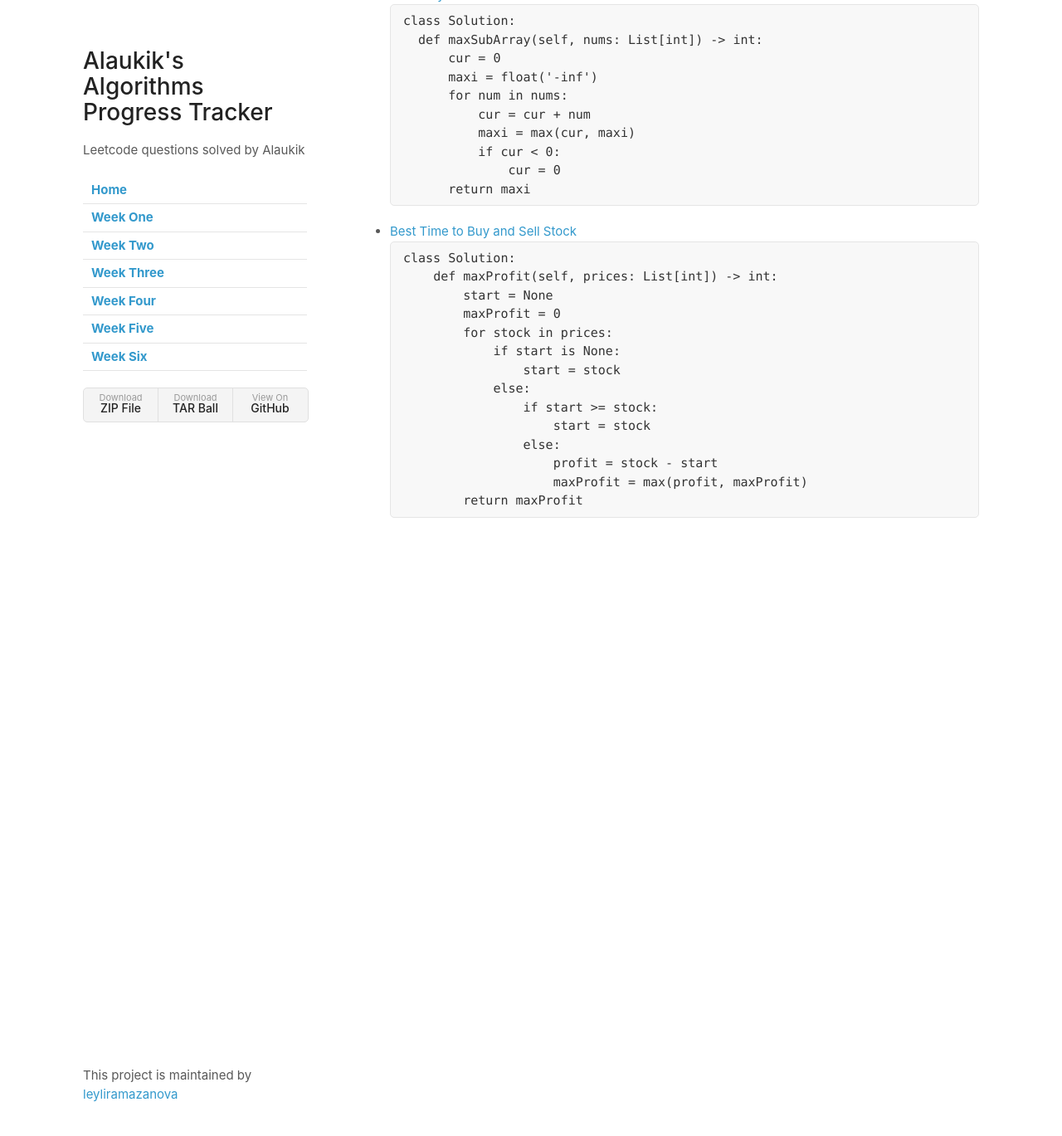
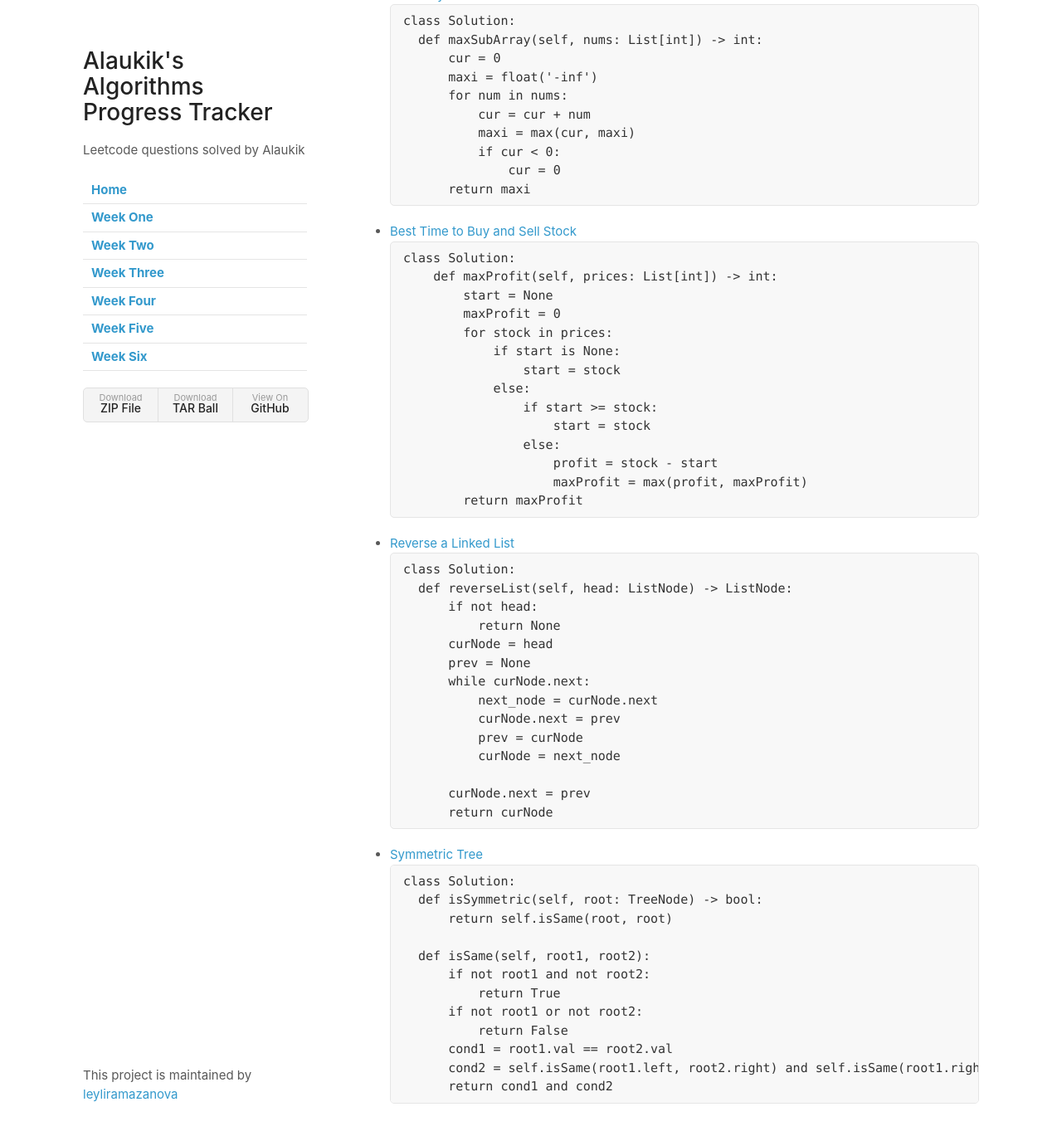
Before and after one commit to leyliramazanova/Five-Weeks-of-Leet-Code, a Jekyll site: the page built from weekFive.md, in a window 1280 px wide and 1400 px high, scrolled down 3317 px. Shown: the top 1369 px of the window at 83% size. Built offline with Jekyll 4.4.1, drawn with Linux system fonts in a browser that asks for light colours; our own code applies the rules of GitHub Pages for plain Markdown files.

Commit message:
Update weekFive.md

````diff
--- a/weekFive.md
+++ b/weekFive.md
@@ -188,3 +188,37 @@ class Solution:
                       maxProfit = max(profit, maxProfit)
           return maxProfit
   ```
+
+- [Reverse a Linked List](https://leetcode.com/problems/reverse-linked-list/)
+```python
+class Solution:
+    def reverseList(self, head: ListNode) -> ListNode:
+        if not head:
+            return None
+        curNode = head
+        prev = None
+        while curNode.next:
+            next_node = curNode.next
+            curNode.next = prev
+            prev = curNode
+            curNode = next_node
+
+        curNode.next = prev
+        return curNode
+```
+
+- [Symmetric Tree](https://leetcode.com/problems/symmetric-tree/submissions/)
+```python
+class Solution:
+    def isSymmetric(self, root: TreeNode) -> bool:
+        return self.isSame(root, root)
+
+    def isSame(self, root1, root2):
+        if not root1 and not root2:
+            return True
+        if not root1 or not root2:
+            return False
+        cond1 = root1.val == root2.val
+        cond2 = self.isSame(root1.left, root2.right) and self.isSame(root1.right, root2.left)
+        return cond1 and cond2
+```
````
